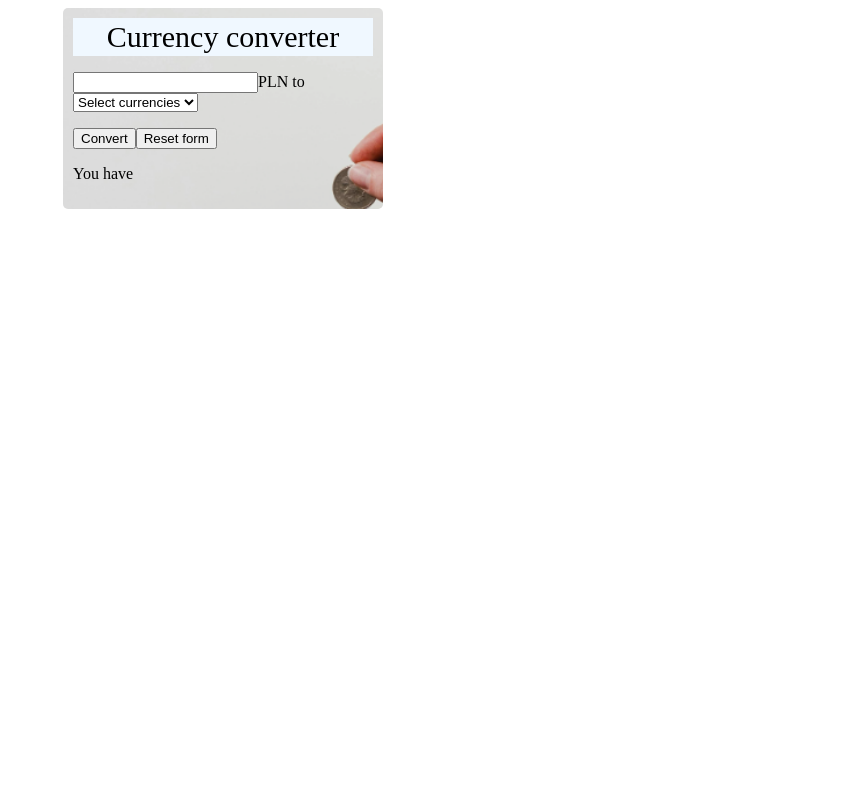
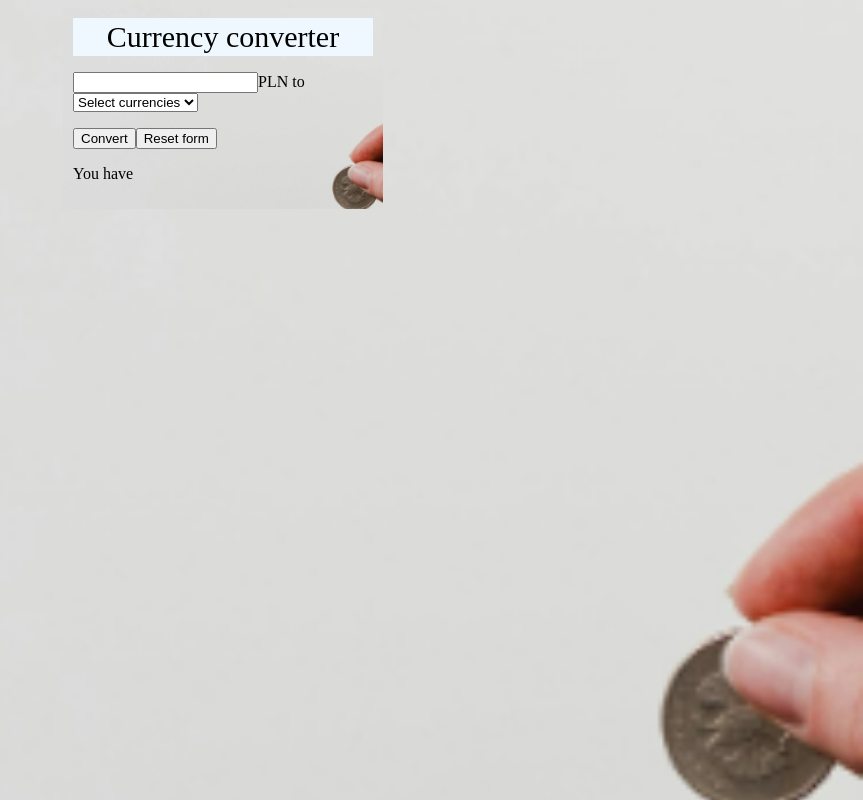
Before and after one commit to oleksaGrzegorz/currency-conv-react, a React (Create React App) app: page / in a window 1280 px wide. Shown: the whole page, without its empty margins (417-1280 px from the left). Built offline with nearby package versions, Linux system fonts and the light colour scheme.

Commit message:
added background image

```diff
--- a/src/index.css
+++ b/src/index.css
@@ -2,3 +2,9 @@ code {
   font-family: source-code-pro, Menlo, Monaco, Consolas, 'Courier New',
     monospace;
 }
+
+.body {
+  background-image: url('images/money.png');
+  background-size: cover;
+  background-repeat: no-repeat;
+}
```
Also changed, not shown: src/images/money.png (added).
